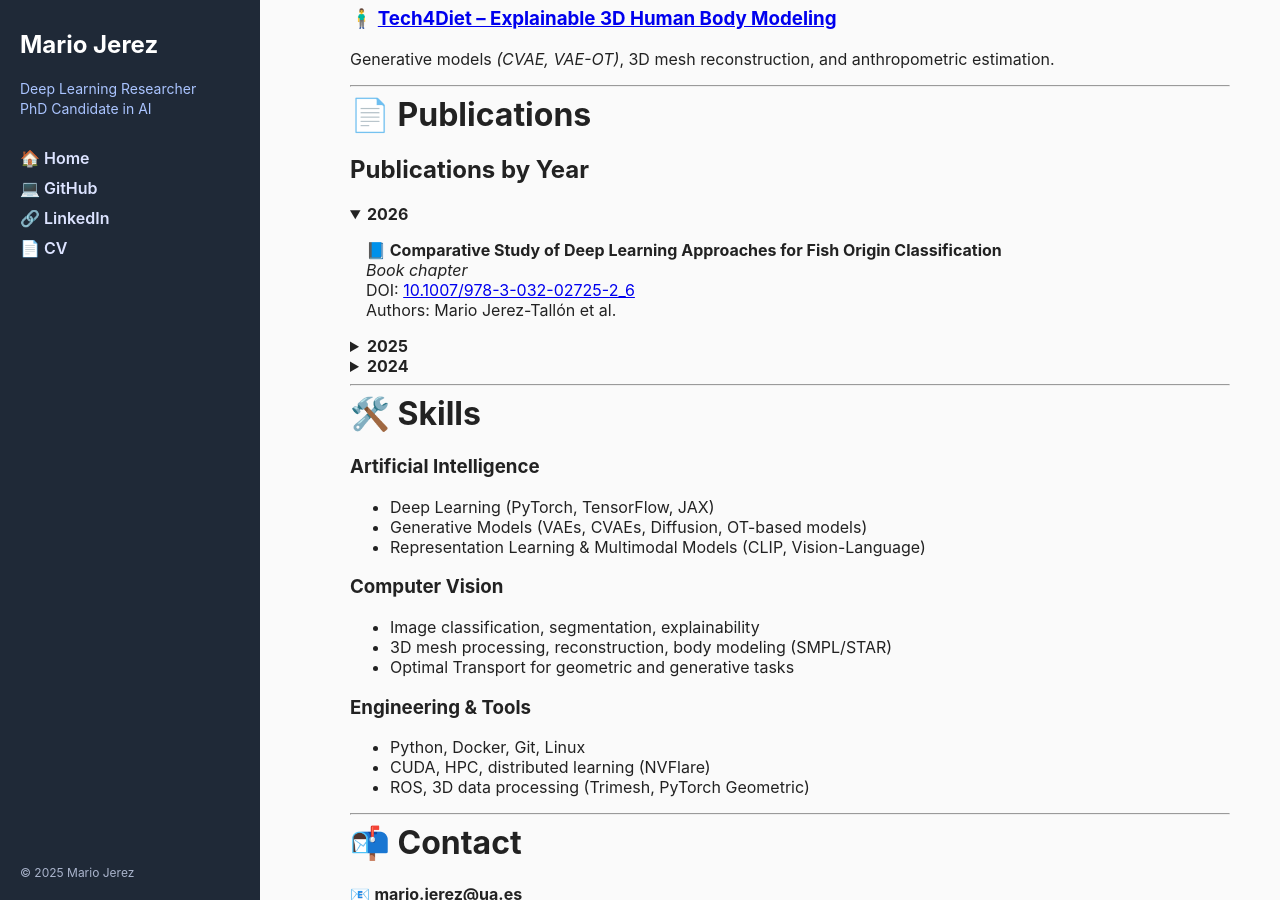
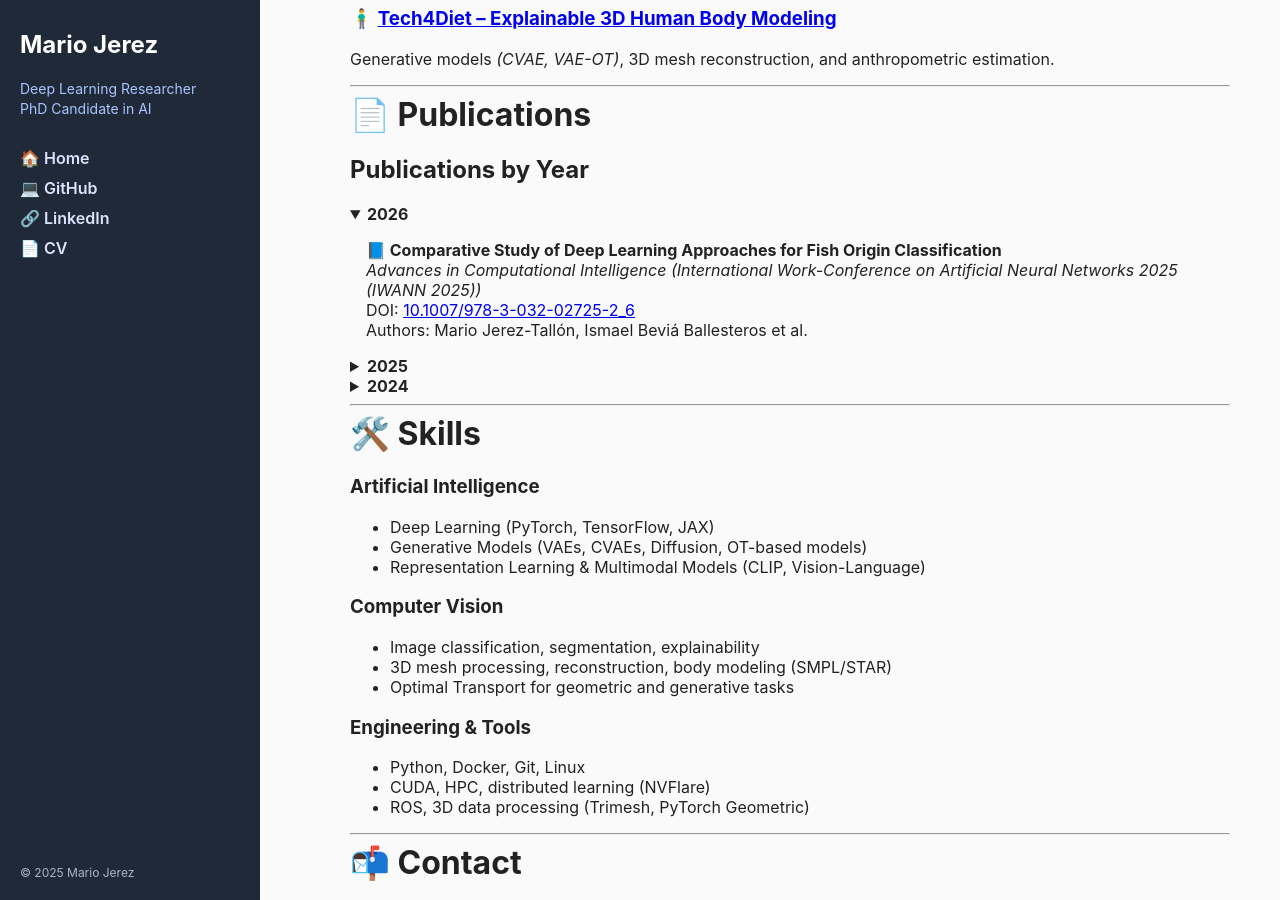
Before and after one commit to Mariojt72/Mariojt72.github.io, a Jekyll site: the page built from index.md, in a window 1280 px wide and 900 px high, scrolled down 404 px. Built offline with Jekyll 4.4.1, drawn with Linux system fonts in a browser that asks for light colours; some of the changed lines change nothing that is shown.

Commit message:
Update index.md

```diff
--- a/index.md
+++ b/index.md
@@ -33,9 +33,9 @@ Generative models *(CVAE, VAE-OT)*, 3D mesh reconstruction, and anthropometric e
 
     <p>
       <strong>📘 Comparative Study of Deep Learning Approaches for Fish Origin Classification</strong><br>
-      <em>Book chapter</em><br>
+      <em>Advances in Computational Intelligence (International Work-Conference on Artificial Neural Networks 2025 (IWANN 2025))</em><br>
       DOI: <a href="https://doi.org/10.1007/978-3-032-02725-2_6">10.1007/978-3-032-02725-2_6</a><br>
-      Authors: Mario Jerez-Tallón et al.
+      Authors: Mario Jerez-Tallón, Ismael Beviá Ballesteros et al.
     </p>
 
   </div>
@@ -47,15 +47,15 @@ Generative models *(CVAE, VAE-OT)*, 3D mesh reconstruction, and anthropometric e
 
     <p>
       <strong>🦈 Zero-Shot Elasmobranch Classification Informed by Domain Prior Knowledge</strong><br>
-      <em>Journal Article (MAKE)</em><br>
+      <em>Machine Learning and Knowledge Extraction (Journal Article (MAKE))</em><br>
       DOI: <a href="https://doi.org/10.3390/make7040146">10.3390/make7040146</a><br>
       Authors: Ismael Beviá-Ballesteros; Mario Jerez-Tallón et al.
     </p>
 
     <p>
       <strong>🐟 Deep Learning Approaches for Wild vs Farmed Fish Classification</strong><br>
-      <em>Conference: SARTECO 2025</em><br>
-      Author: Mario Jerez-Tallón
+      <em>Conference presentation: Sociedad de ARquitecturas y TEcnología de los COmputadores (SARTECO 2025)</em><br>
+      Speaker: Mario Jerez-Tallón
     </p>
 
   </div>
@@ -67,14 +67,16 @@ Generative models *(CVAE, VAE-OT)*, 3D mesh reconstruction, and anthropometric e
 
     <p>
       <strong>🧍‍♂️ 3D Reconstruction of the Human Body from Partial Scans Using Parametric Models</strong><br>
-      <em>Book chapter</em><br>
+      <em>Proceedings of the International Conference on Ubiquitous Computing and Ambient Intelligence (UCAmI 2024)</em><br>
       DOI: <a href="https://doi.org/10.1007/978-3-031-77571-0_30">10.1007/978-3-031-77571-0_30</a>
+      Authors: Juan Muelledes, Nahuel García D'urso et al.
     </p>
 
     <p>
       <strong>🐠 Automatic Identification of Fish Species and Their Farmed or Wild Origin</strong><br>
-      <em>Book chapter</em><br>
+      <em>Proceedings of the International Conference on Ubiquitous Computing and Ambient Intelligence (UCAmI 2024)</em><br>
       DOI: <a href="https://doi.org/10.1007/978-3-031-77571-0_75">10.1007/978-3-031-77571-0_75</a>
+      Authors: Mario Jerez-Tallón, Nahuel García-D'urso  et al.
     </p>
 
   </div>
```
